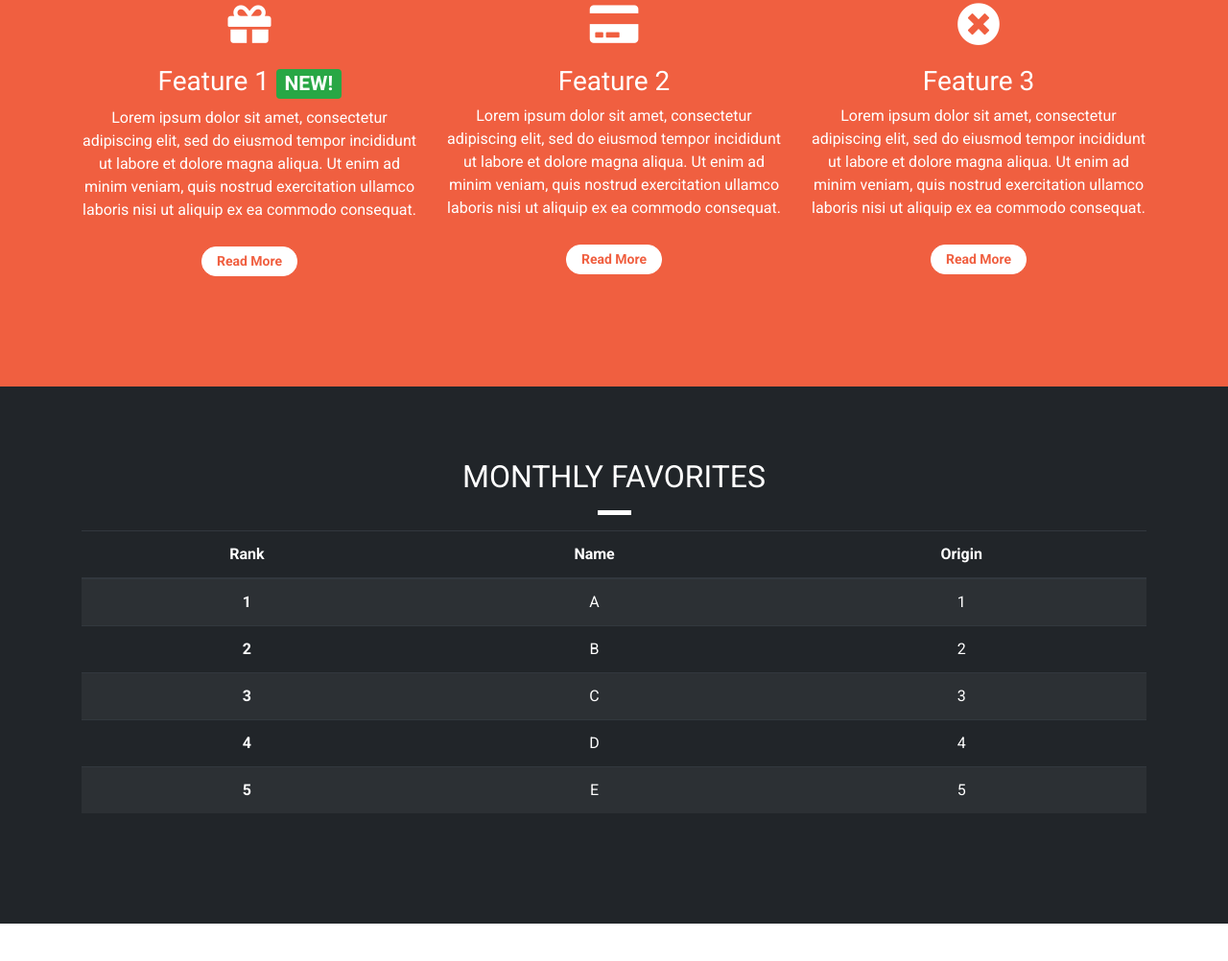
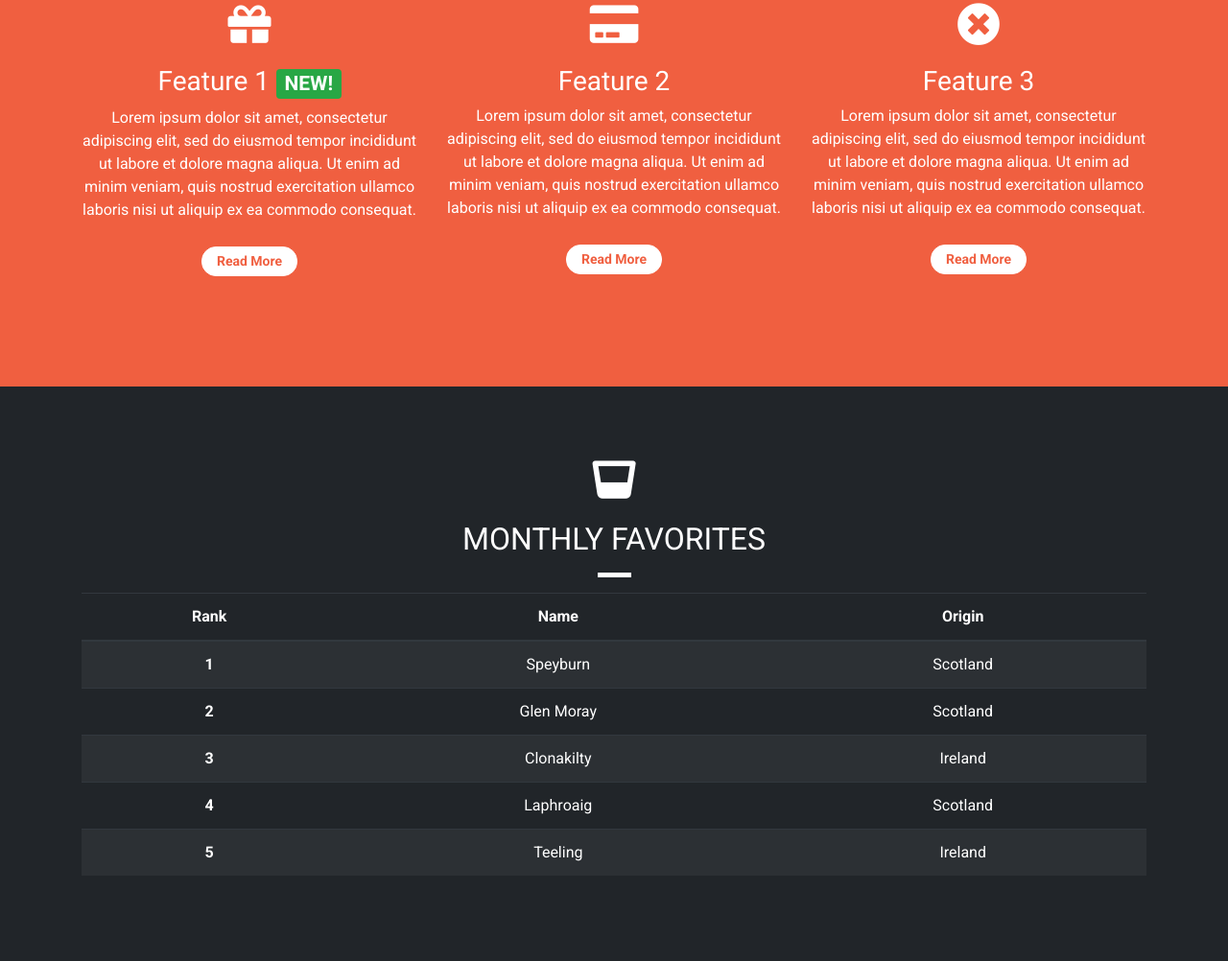
Before and after one commit to charliekranz/Whiskey, a plain HTML site: page index.html in a window 1280 px wide. Shown: the part 1320-2322 px from the top of the page at 96% size. Before the commit the page ends 2283 px from the top, so only its background shows below. Drawn offline with nearby package versions, Linux system fonts and the light colour scheme.

Commit message:
added whsikey icon

```diff
--- a/css/style.css
+++ b/css/style.css
@@ -9,7 +9,7 @@
 }
 
 .container-wrapper--red {
-    background-color: #f05f40;
+    background-color:  #f05f40;
     color: white;
 }
 
@@ -204,6 +204,12 @@
     margin-bottom: 40px;
 }
 
+.favorites i {
+    margin-bottom: 20px;
+    font-size: 45px;
+    line-height: 45px;
+}
+
 /* Alert */
 
 .alert-container .col-12 {
@@ -234,3 +240,6 @@
 }
 
 /* Quotes */
+.quotes .page-header {
+    margin-bottom: 25px;
+}
--- a/index.html
+++ b/index.html
@@ -10,6 +10,8 @@
 		integrity="sha384-gfdkjb5BdAXd+lj+gudLWI+BXq4IuLW5IT+brZEZsLFm++aCMlF1V92rMkPaX4PP" crossorigin="anonymous">
 	<link href="https://fonts.googleapis.com/css?family=Roboto:400,700" rel="stylesheet">
 	<link rel="stylesheet" href="css/style.css" type="text/css" />
+    <link href="css/addons/flag.min.css" rel="stylesheet">
+
 </head>
 
 <body>
@@ -184,7 +186,8 @@
 	<div class="container-wrapper container-wrapper--black">
 		<div class="container features-container content-container">
 			<section class="favorites">
-				<h2 class="text-uppercase">Monthly Favorites</h2>
+				<h2 class="text-uppercase"><i class="fas fa-glass-whiskey d-none d-sm-block"></i>
+                Monthly Favorites</h2>
 				<hr class="block-divider block-divider--short block-divider--white">
 
 				<div class="favorites">
@@ -199,28 +202,28 @@
 						<tbody>
 							<tr>
 								<th scope="row">1</th>
-								<td>A</td>
-								<td>1</td>
+								<td>Speyburn</td>
+								<td>Scotland</td>
 							</tr>
 							<tr>
 								<th scope="row">2</th>
-								<td>B</td>
-								<td>2</td>
+								<td>Glen Moray</td>
+								<td>Scotland</td>
 							</tr>
 							<tr>
 								<th scope="row">3</th>
-								<td>C</td>
-								<td>3</td>
+								<td>Clonakilty</td>
+								<td>Ireland</td>
 							</tr>
 							<tr>
 								<th scope="row">4</th>
-								<td>D</td>
-								<td>4</td>
+								<td>Laphroaig</td>
+								<td>Scotland</td>
 							</tr>
 							<tr>
 								<th scope="row">5</th>
-								<td>E</td>
-								<td>5</td>
+								<td>Teeling</td>
+								<td>Ireland</td>
 							</tr>
 
 						</tbody>
@@ -232,6 +235,8 @@
 
 
 	<!-- /.favorites -->
+
+    <!-- Modal Signup -->
 
 	<div class="modal" tabindex="-1" role="dialog" id="signUpModal">
 		<div class="modal-dialog" role="document">
@@ -274,6 +279,9 @@
 	<script src="https://stackpath.bootstrapcdn.com/bootstrap/4.5.2/js/bootstrap.min.js"
 		integrity="sha384-B4gt1jrGC7Jh4AgTPSdUtOBvfO8shuf57BaghqFfPlYxofvL8/KUEfYiJOMMV+rV" crossorigin="anonymous">
 	</script>
+
+<!-- /.modal -->
+
 </body>
 
 </html>
```
